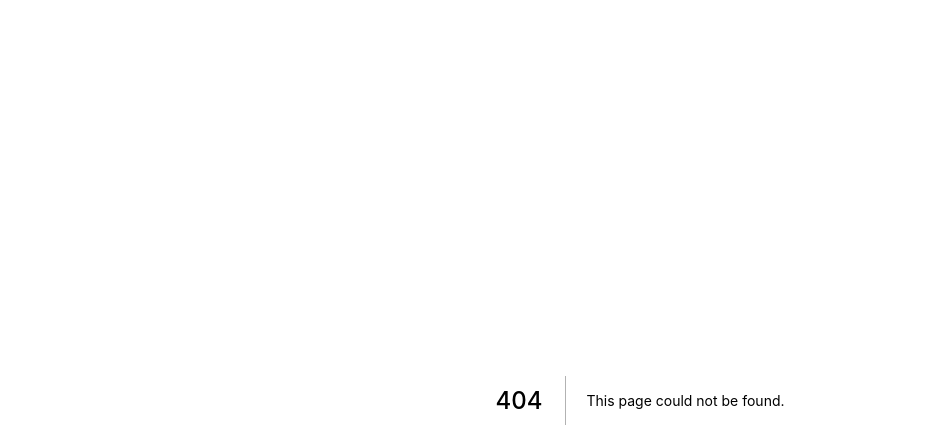
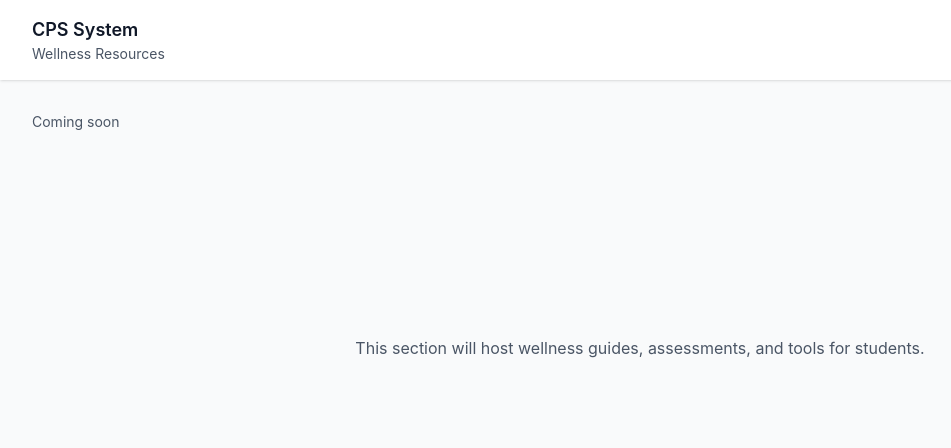
Before and after one commit to JiromL/CAPSTONE1, a Next.js app in the folder frontend/: page /resources in a window 1280 px wide. Before the commit this address had no page. Shown: the top 448 px of the page, without its empty margins (0-951 px from the left). Built offline with nearby package versions, Linux system fonts and the light colour scheme.

Commit message:
Add wellness resources placeholder page

```diff
--- /dev/null
+++ b/frontend/src/app/resources/page.tsx
@@ -0,0 +1,13 @@
+"use client";
+
+import PageShell from '@/components/PageShell';
+
+export default function ResourcesPage() {
+  return (
+    <PageShell title="Wellness Resources" subtitle="Coming soon">
+      <div className="flex items-center justify-center min-h-[50vh] text-gray-600">
+        <p>This section will host wellness guides, assessments, and tools for students.</p>
+      </div>
+    </PageShell>
+  );
+}
```
